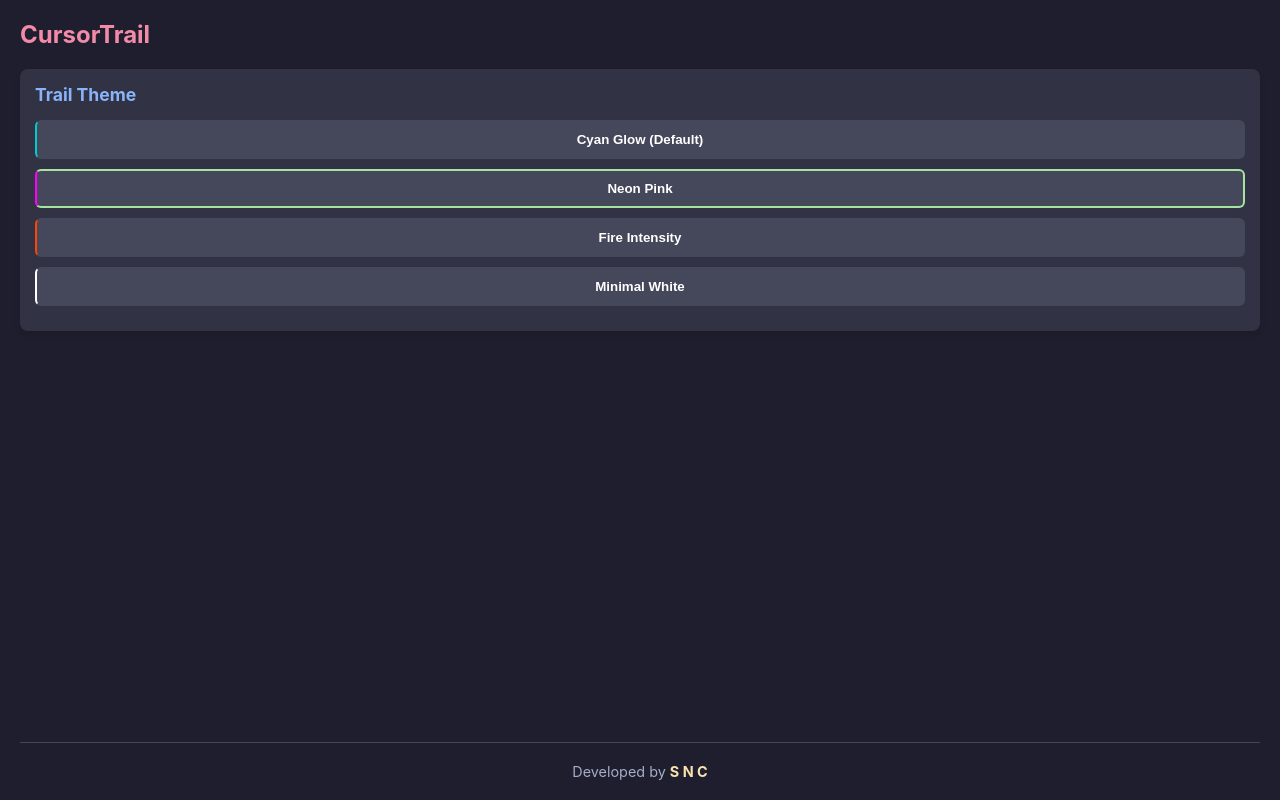
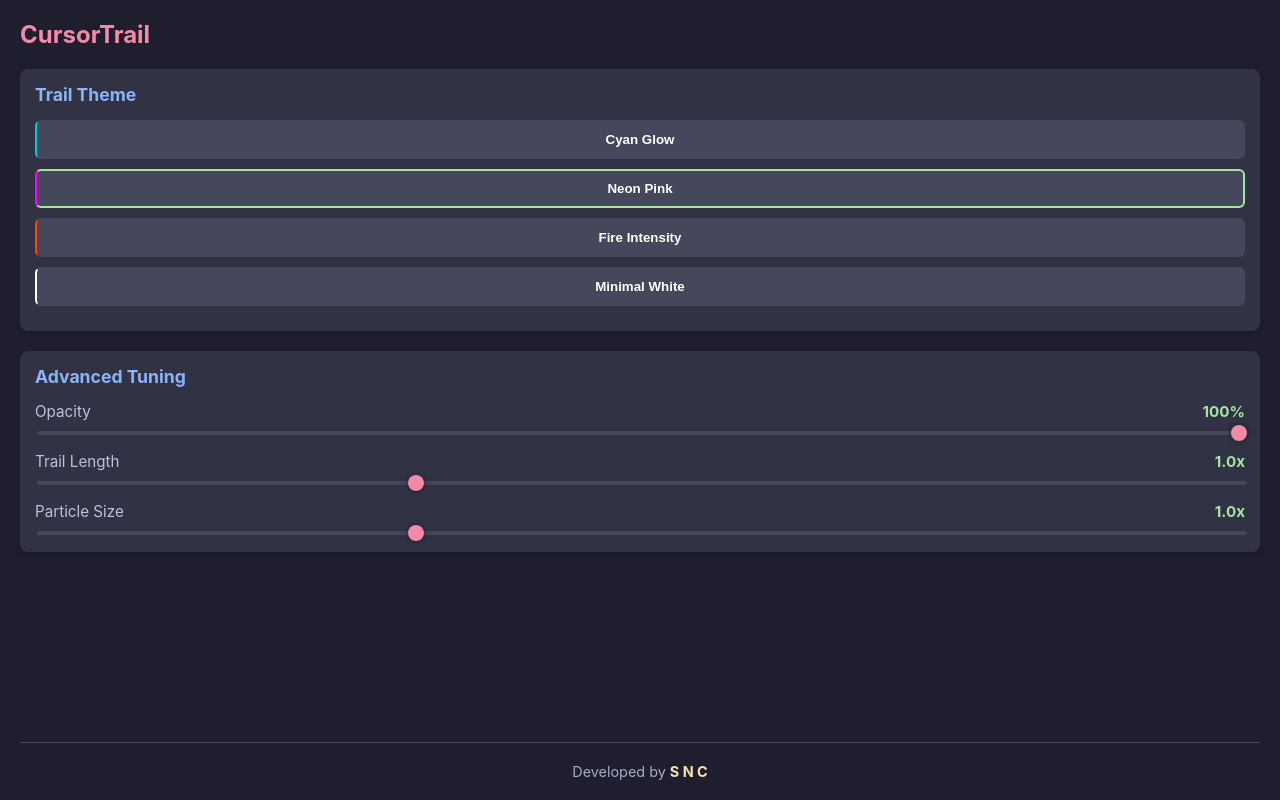
Before and after one commit to nuwandev/cursor-tail-fx, a website built with Vite: page settings.html in a window 1280 px wide. Both pictures are taken after a click on the button "Neon Pink". Built offline with nearby package versions, Linux system fonts and the light colour scheme.

Commit message:
feat(settings): advanced controls for opacity, length, size

```diff
--- a/settings.html
+++ b/settings.html
@@ -60,6 +60,54 @@
             border-color: #a6e3a1;
         }
 
+        .slider-group {
+            display: flex;
+            flex-direction: column;
+            gap: 8px;
+            margin-bottom: 15px;
+        }
+
+        .slider-group:last-child {
+            margin-bottom: 0;
+        }
+
+        .slider-header {
+            display: flex;
+            justify-content: space-between;
+            font-size: 0.95rem;
+            color: #bac2de;
+        }
+
+        .slider-header span {
+            color: #a6e3a1;
+            font-weight: bold;
+        }
+
+        input[type=range] {
+            -webkit-appearance: none;
+            width: 100%;
+            background: transparent;
+        }
+
+        input[type=range]::-webkit-slider-thumb {
+            -webkit-appearance: none;
+            height: 16px;
+            width: 16px;
+            border-radius: 50%;
+            background: #f38ba8;
+            cursor: pointer;
+            margin-top: -6px;
+            box-shadow: 0 0 5px rgba(0, 0, 0, 0.5);
+        }
+
+        input[type=range]::-webkit-slider-runnable-track {
+            width: 100%;
+            height: 4px;
+            cursor: pointer;
+            background: #45475a;
+            border-radius: 2px;
+        }
+
         .credit {
             margin-top: auto;
             text-align: center;
@@ -82,11 +130,29 @@
 
     <div class="section">
         <h2>Trail Theme</h2>
-        <button class="theme-btn active" data-theme="cyan" style="border-left-color: #00cccc;">Cyan Glow
-            (Default)</button>
+        <button class="theme-btn active" data-theme="cyan" style="border-left-color: #00cccc;">Cyan Glow</button>
         <button class="theme-btn" data-theme="neon" style="border-left-color: #ff00ff;">Neon Pink</button>
         <button class="theme-btn" data-theme="fire" style="border-left-color: #ff4500;">Fire Intensity</button>
         <button class="theme-btn" data-theme="minimal" style="border-left-color: #ffffff;">Minimal White</button>
+    </div>
+
+    <div class="section">
+        <h2>Advanced Tuning</h2>
+
+        <div class="slider-group">
+            <div class="slider-header">Opacity <span id="opacity-val">100%</span></div>
+            <input type="range" id="opacity" min="0.1" max="1.0" step="0.1" value="1.0">
+        </div>
+
+        <div class="slider-group">
+            <div class="slider-header">Trail Length <span id="length-val">1.0x</span></div>
+            <input type="range" id="length" min="0.1" max="3.0" step="0.1" value="1.0">
+        </div>
+
+        <div class="slider-group">
+            <div class="slider-header">Particle Size <span id="size-val">1.0x</span></div>
+            <input type="range" id="size" min="0.1" max="3.0" step="0.1" value="1.0">
+        </div>
     </div>
 
     <div class="credit">
--- a/src-tauri/Cargo.toml
+++ b/src-tauri/Cargo.toml
@@ -18,7 +18,7 @@ crate-type = ["staticlib", "cdylib", "rlib"]
 tauri-build = { version = "2", features = [] }
 
 [dependencies]
-tauri = { version = "2", features = [] }
+tauri = { version = "2", features = ["tray-icon"] }
 tauri-plugin-opener = "2"
 serde = { version = "1", features = ["derive"] }
 serde_json = "1"
--- /dev/null
+++ b/src/config.ts
@@ -0,0 +1,23 @@
+// The master configuration object that is synced across the app
+export interface AppConfig {
+    theme: "cyan" | "neon" | "fire" | "minimal";
+    sizeMultiplier: number;     // 0.1 to 3.0
+    lengthMultiplier: number;   // 0.1 to 3.0
+    opacityMultiplier: number;  // 0.1 to 1.0
+}
+
+// Default configuration
+export const DEFAULT_CONFIG: AppConfig = {
+    theme: "cyan",
+    sizeMultiplier: 1.0,
+    lengthMultiplier: 1.0,
+    opacityMultiplier: 1.0,
+};
+
+// Map of themes to their RGB values
+export const THEMES: Record<AppConfig["theme"], { r: number, g: number, b: number }> = {
+    cyan: { r: 0.0, g: 0.8, b: 1.0 },
+    neon: { r: 1.0, g: 0.0, b: 1.0 },
+    fire: { r: 1.0, g: 0.27, b: 0.0 },
+    minimal: { r: 1.0, g: 1.0, b: 1.0 },
+};
--- a/src/settings.ts
+++ b/src/settings.ts
@@ -1,17 +1,50 @@
 import { emit } from "@tauri-apps/api/event";
+import { AppConfig, DEFAULT_CONFIG } from "./config";
 
 document.addEventListener("DOMContentLoaded", () => {
+    let currentConfig: AppConfig = { ...DEFAULT_CONFIG };
+
+    const emitConfig = async () => {
+        await emit("config-update", currentConfig);
+    };
+
+    // Theme Buttons
     const buttons = document.querySelectorAll<HTMLButtonElement>(".theme-btn");
-
     buttons.forEach(btn => {
-        btn.addEventListener("click", async () => {
-            // Update active state
+        btn.addEventListener("click", () => {
             buttons.forEach(b => b.classList.remove("active"));
             btn.classList.add("active");
 
-            // Emit event to be picked up by main.ts
-            const theme = btn.getAttribute("data-theme");
-            await emit("style-update", { theme });
+            currentConfig.theme = btn.getAttribute("data-theme") as AppConfig["theme"];
+            emitConfig();
         });
     });
+
+    // Sliders
+    const opacitySlider = document.getElementById("opacity") as HTMLInputElement;
+    const opacityVal = document.getElementById("opacity-val") as HTMLSpanElement;
+    opacitySlider.addEventListener("input", (e) => {
+        const val = parseFloat((e.target as HTMLInputElement).value);
+        opacityVal.textContent = `${Math.round(val * 100)}%`;
+        currentConfig.opacityMultiplier = val;
+        emitConfig();
+    });
+
+    const lengthSlider = document.getElementById("length") as HTMLInputElement;
+    const lengthVal = document.getElementById("length-val") as HTMLSpanElement;
+    lengthSlider.addEventListener("input", (e) => {
+        const val = parseFloat((e.target as HTMLInputElement).value);
+        lengthVal.textContent = `${val.toFixed(1)}x`;
+        currentConfig.lengthMultiplier = val;
+        emitConfig();
+    });
+
+    const sizeSlider = document.getElementById("size") as HTMLInputElement;
+    const sizeVal = document.getElementById("size-val") as HTMLSpanElement;
+    sizeSlider.addEventListener("input", (e) => {
+        const val = parseFloat((e.target as HTMLInputElement).value);
+        sizeVal.textContent = `${val.toFixed(1)}x`;
+        currentConfig.sizeMultiplier = val;
+        emitConfig();
+    });
 });
```
Also changed, not shown: src/main.ts (+22 -14 lines).
